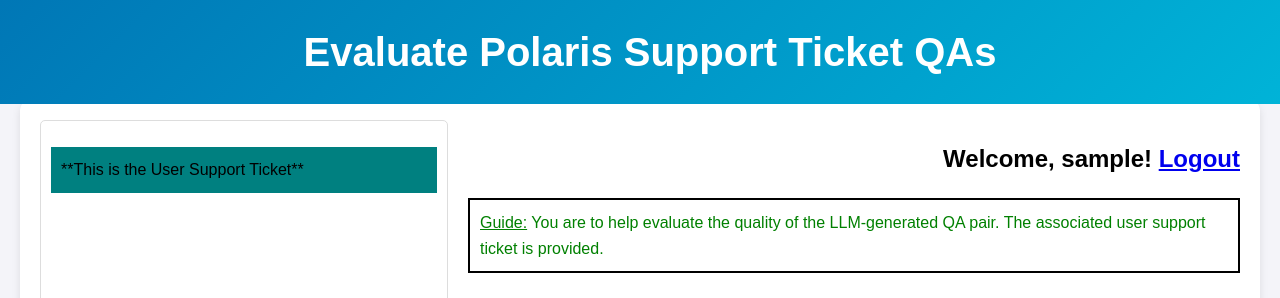
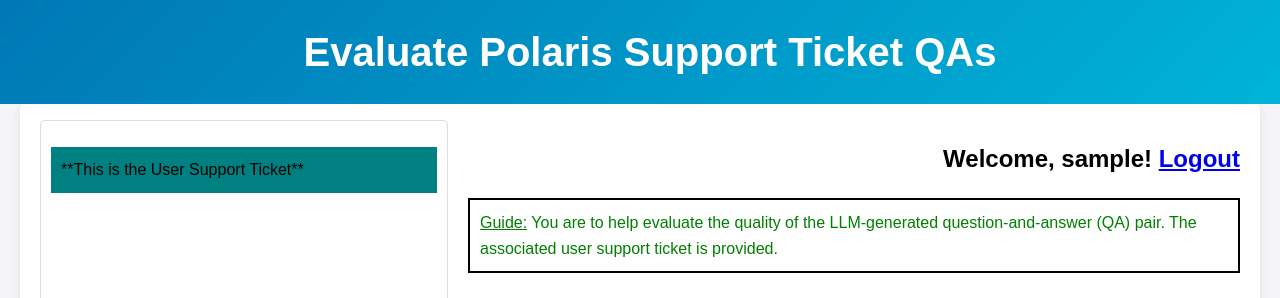
Before and after one commit to Seunaj/ALCF_HPCBot, a Flask app: template multi_annotator-ALCF/templates/polaris_support_ticket.html in a window 1280 px wide. Shown: the top 298 px of the page. Run offline with Flask 3, Linux system fonts and the light colour scheme; the template is opened without the code that fills it, so the values that code supplies are empty; the visitor is signed in with stand-in values (Sample User, id 1).

Commit message:
Update polaris_support_ticket.html

```diff
--- a/multi_annotator-ALCF/templates/polaris_support_ticket.html
+++ b/multi_annotator-ALCF/templates/polaris_support_ticket.html
@@ -146,7 +146,7 @@
     <div class="right-column">
       <h2 style="text-align: right">Welcome, {{ session["username"] }}! <a href="{{ url_for('logout') }}">Logout</a></h2>
         <p style="color: green; border-color: black; border-width: 2px; border-style: solid; padding: 10px">
-            <span style="text-decoration: underline">Guide:</span> You are to help evaluate the quality of the LLM-generated QA pair. The associated user support ticket is provided.
+            <span style="text-decoration: underline">Guide:</span> You are to help evaluate the quality of the LLM-generated question-and-answer (QA) pair. The associated user support ticket is provided.
         </p>
       <h2>QA pair ({{ question.id }} of {{ total }})</h2>
       <p><b>Question:</b> {{ question.question }}</p>
```
